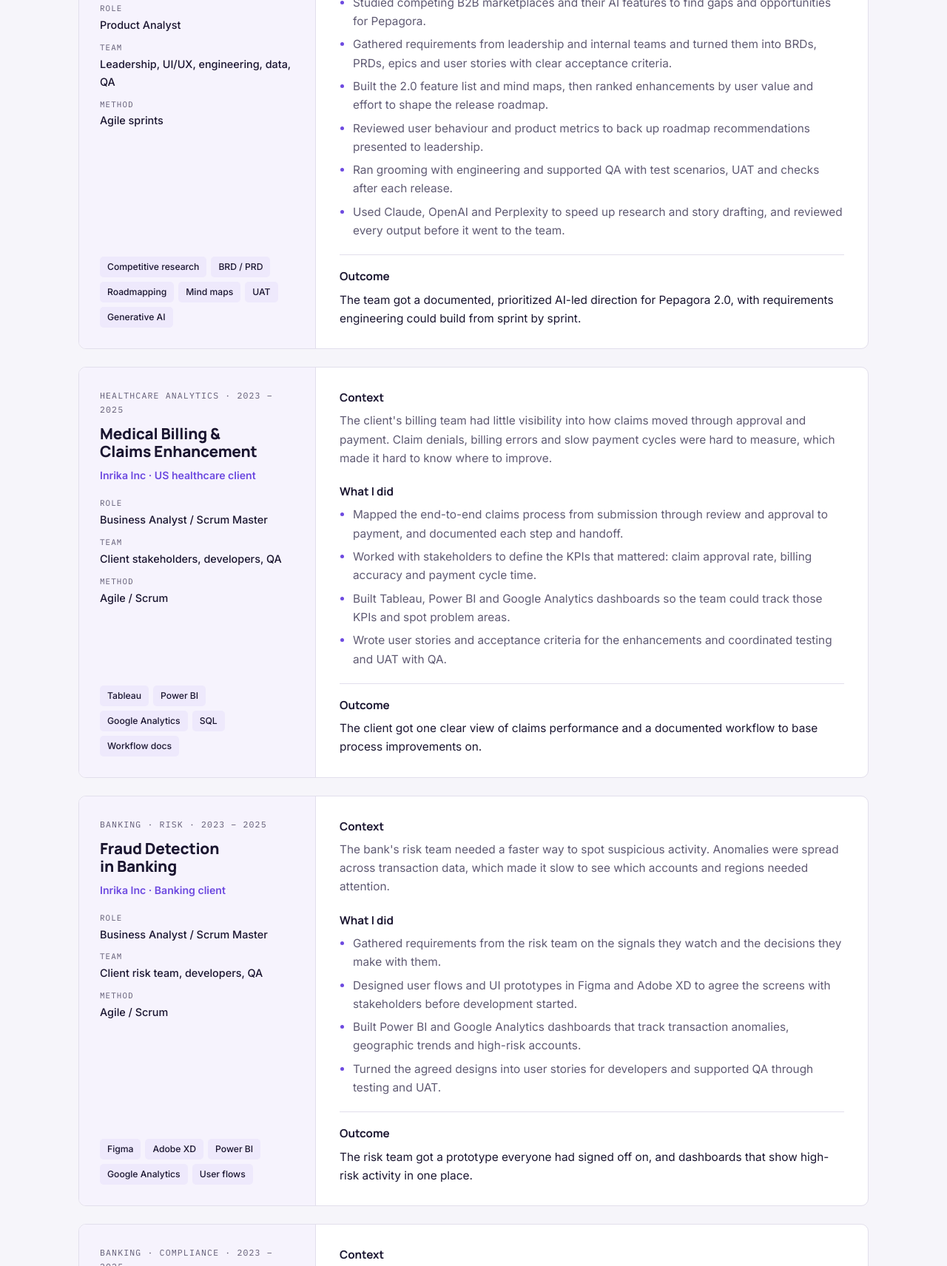
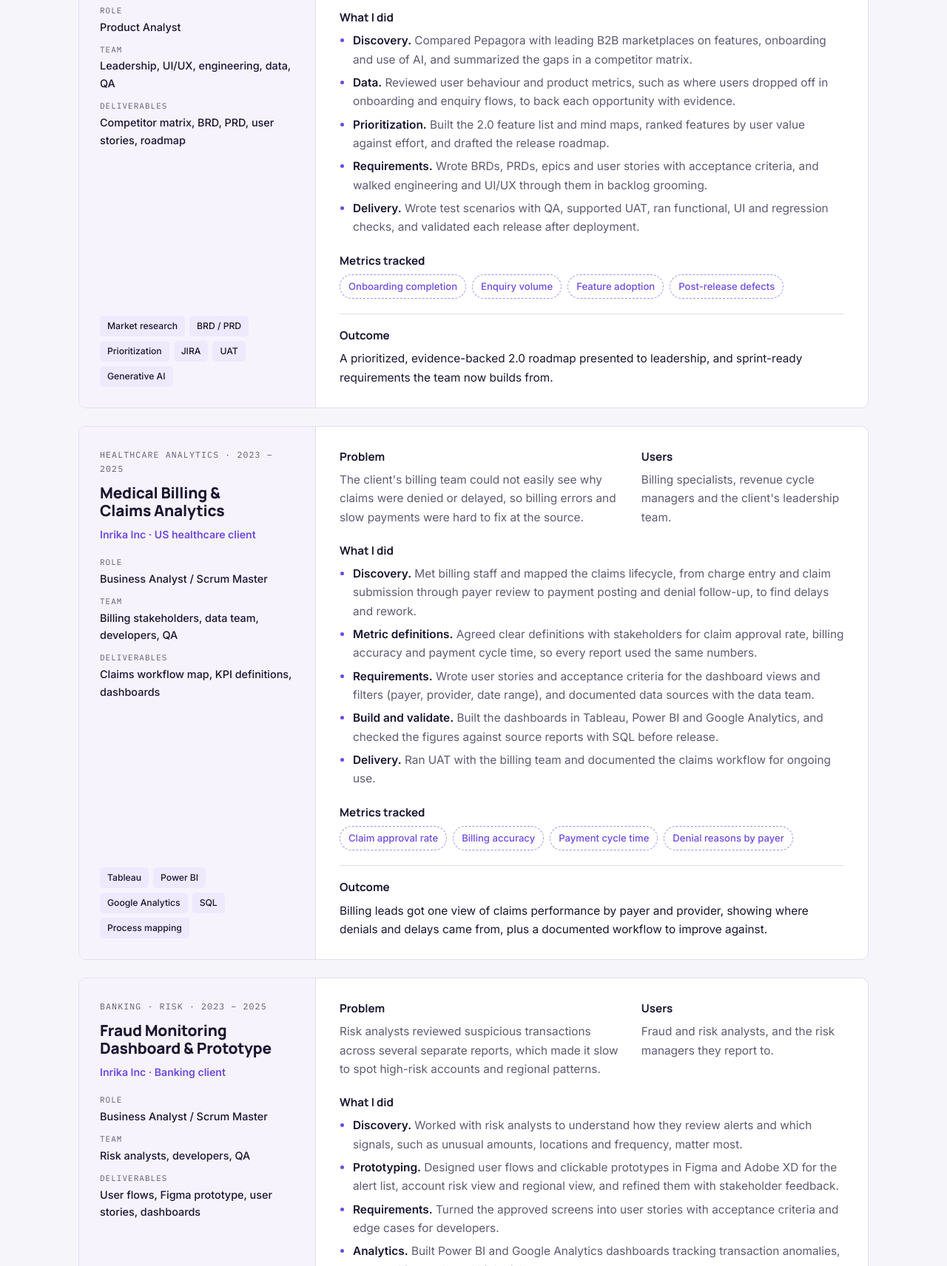
Before and after one commit to edevadharshini159/deva.github.io, a plain HTML site: page index.html in a window 1280 px wide. Shown: the part 1452-3164 px from the top of the page at 74% size. Drawn offline with Linux system fonts and the light colour scheme.

Commit message:
Rewrite project case studies for Product Analyst roles
Co-Authored-By: Claude Opus 5.5 <noreply@anthropic.com>
Claude-Session: https://claude.ai/code/session_01CW81dBNZPeCJUxcUbASPQW

```diff
--- a/index.html
+++ b/index.html
@@ -124,6 +124,12 @@ section.block{padding-block:84px 0}
 .cs p,.cs li{color:var(--muted);font-size:.96rem}
 .cs ul{margin:0;padding-left:18px;display:grid;gap:6px}
 .cs li::marker{color:var(--accent)}
+.cs.two{display:grid;grid-template-columns:1.4fr 1fr;gap:24px}
+.cs.two > div{min-width:0}
+.cs li b{color:var(--ink);font-weight:600}
+.metrics{display:flex;flex-wrap:wrap;gap:8px}
+.metric{font-size:.82rem;font-weight:500;padding:5px 11px;border-radius:999px;border:1px dashed color-mix(in srgb,var(--accent) 55%,var(--line));color:var(--accent)}
+@media (max-width:640px){.cs.two{grid-template-columns:1fr;gap:20px}}
 .cs.out{border-top:1px solid var(--line);padding-top:16px}
 .cs.out p{color:var(--ink)}
 @media (max-width:860px){.case{grid-template-columns:1fr}.case-side{border-right:0;border-bottom:1px solid var(--line)}.case-main{padding:24px}}
@@ -276,106 +282,70 @@ section.block{padding-block:84px 0}
       <div class="sec-head">
         <p class="eyebrow">Key projects</p>
         <h2>Selected work</h2>
-        <p class="sec-sub">Four projects across a B2B marketplace, healthcare claims and banking. Each one shows the context, my role, what I did and what the team got out of it.</p>
+        <p class="sec-sub">Four projects across a B2B marketplace, healthcare and banking. Each follows how I work as a Product Analyst: understand the problem and the users, define the requirements, deliver with the team and measure the result.</p>
       </div>
       <div class="cases">
-
         <article class="card case">
           <div class="case-side">
             <span class="p-cat">Product strategy · 2025 – Present</span>
-            <h3>AI-Driven Product Evolution: Pepagora 1.0 to 2.0</h3>
+            <h3>Pepagora 2.0: AI-Led Product Roadmap</h3>
             <p class="client">Pepagora · B2B marketplace</p>
-            <dl class="facts">
-              <div><dt>Role</dt><dd>Product Analyst</dd></div>
-              <div><dt>Team</dt><dd>Leadership, UI/UX, engineering, data, QA</dd></div>
-              <div><dt>Method</dt><dd>Agile sprints</dd></div>
-            </dl>
-            <div class="tags"><span class="tag">Competitive research</span><span class="tag">BRD / PRD</span><span class="tag">Roadmapping</span><span class="tag">Mind maps</span><span class="tag">UAT</span><span class="tag">Generative AI</span></div>
+            <dl class="facts"><div><dt>Role</dt><dd>Product Analyst</dd></div><div><dt>Team</dt><dd>Leadership, UI/UX, engineering, data, QA</dd></div><div><dt>Deliverables</dt><dd>Competitor matrix, BRD, PRD, user stories, roadmap</dd></div></dl>
+            <div class="tags"><span class="tag">Market research</span><span class="tag">BRD / PRD</span><span class="tag">Prioritization</span><span class="tag">JIRA</span><span class="tag">UAT</span><span class="tag">Generative AI</span></div>
           </div>
           <div class="case-main">
-            <div class="cs"><h4>Context</h4><p>Pepagora is a B2B marketplace that connects buyers and suppliers. Version 1.0 met the core listing and enquiry needs, and the company wanted version 2.0 to use AI to make discovery and matching smarter and to compete with larger B2B platforms.</p></div>
-            <div class="cs"><h4>What I did</h4><ul>
-              <li>Studied competing B2B marketplaces and their AI features to find gaps and opportunities for Pepagora.</li>
-              <li>Gathered requirements from leadership and internal teams and turned them into BRDs, PRDs, epics and user stories with clear acceptance criteria.</li>
-              <li>Built the 2.0 feature list and mind maps, then ranked enhancements by user value and effort to shape the release roadmap.</li>
-              <li>Reviewed user behaviour and product metrics to back up roadmap recommendations presented to leadership.</li>
-              <li>Ran grooming with engineering and supported QA with test scenarios, UAT and checks after each release.</li>
-              <li>Used Claude, OpenAI and Perplexity to speed up research and story drafting, and reviewed every output before it went to the team.</li>
-            </ul></div>
-            <div class="cs out"><h4>Outcome</h4><p>The team got a documented, prioritized AI-led direction for Pepagora 2.0, with requirements engineering could build from sprint by sprint.</p></div>
+            <div class="cs two"><div><h4>Problem</h4><p>Pepagora 1.0 handled basic product listings and buyer enquiries. To compete with larger B2B marketplaces, leadership wanted 2.0 to use AI, but needed evidence on which features to build first.</p></div><div><h4>Users</h4><p>SME suppliers listing their products, business buyers sourcing them, and Pepagora's internal sales team.</p></div></div>
+            <div class="cs"><h4>What I did</h4><ul><li><b>Discovery.</b> Compared Pepagora with leading B2B marketplaces on features, onboarding and use of AI, and summarized the gaps in a competitor matrix.</li><li><b>Data.</b> Reviewed user behaviour and product metrics, such as where users dropped off in onboarding and enquiry flows, to back each opportunity with evidence.</li><li><b>Prioritization.</b> Built the 2.0 feature list and mind maps, ranked features by user value against effort, and drafted the release roadmap.</li><li><b>Requirements.</b> Wrote BRDs, PRDs, epics and user stories with acceptance criteria, and walked engineering and UI/UX through them in backlog grooming.</li><li><b>Delivery.</b> Wrote test scenarios with QA, supported UAT, ran functional, UI and regression checks, and validated each release after deployment.</li></ul></div>
+            <div class="cs"><h4>Metrics tracked</h4><div class="metrics"><span class="metric">Onboarding completion</span><span class="metric">Enquiry volume</span><span class="metric">Feature adoption</span><span class="metric">Post-release defects</span></div></div>
+            <div class="cs out"><h4>Outcome</h4><p>A prioritized, evidence-backed 2.0 roadmap presented to leadership, and sprint-ready requirements the team now builds from.</p></div>
           </div>
         </article>
 
         <article class="card case">
           <div class="case-side">
             <span class="p-cat">Healthcare analytics · 2023 – 2025</span>
-            <h3>Medical Billing &amp; Claims Enhancement</h3>
+            <h3>Medical Billing &amp; Claims Analytics</h3>
             <p class="client">Inrika Inc · US healthcare client</p>
-            <dl class="facts">
-              <div><dt>Role</dt><dd>Business Analyst / Scrum Master</dd></div>
-              <div><dt>Team</dt><dd>Client stakeholders, developers, QA</dd></div>
-              <div><dt>Method</dt><dd>Agile / Scrum</dd></div>
-            </dl>
-            <div class="tags"><span class="tag">Tableau</span><span class="tag">Power BI</span><span class="tag">Google Analytics</span><span class="tag">SQL</span><span class="tag">Workflow docs</span></div>
+            <dl class="facts"><div><dt>Role</dt><dd>Business Analyst / Scrum Master</dd></div><div><dt>Team</dt><dd>Billing stakeholders, data team, developers, QA</dd></div><div><dt>Deliverables</dt><dd>Claims workflow map, KPI definitions, dashboards</dd></div></dl>
+            <div class="tags"><span class="tag">Tableau</span><span class="tag">Power BI</span><span class="tag">Google Analytics</span><span class="tag">SQL</span><span class="tag">Process mapping</span></div>
           </div>
           <div class="case-main">
-            <div class="cs"><h4>Context</h4><p>The client's billing team had little visibility into how claims moved through approval and payment. Claim denials, billing errors and slow payment cycles were hard to measure, which made it hard to know where to improve.</p></div>
-            <div class="cs"><h4>What I did</h4><ul>
-              <li>Mapped the end-to-end claims process from submission through review and approval to payment, and documented each step and handoff.</li>
-              <li>Worked with stakeholders to define the KPIs that mattered: claim approval rate, billing accuracy and payment cycle time.</li>
-              <li>Built Tableau, Power BI and Google Analytics dashboards so the team could track those KPIs and spot problem areas.</li>
-              <li>Wrote user stories and acceptance criteria for the enhancements and coordinated testing and UAT with QA.</li>
-            </ul></div>
-            <div class="cs out"><h4>Outcome</h4><p>The client got one clear view of claims performance and a documented workflow to base process improvements on.</p></div>
+            <div class="cs two"><div><h4>Problem</h4><p>The client's billing team could not easily see why claims were denied or delayed, so billing errors and slow payments were hard to fix at the source.</p></div><div><h4>Users</h4><p>Billing specialists, revenue cycle managers and the client's leadership team.</p></div></div>
+            <div class="cs"><h4>What I did</h4><ul><li><b>Discovery.</b> Met billing staff and mapped the claims lifecycle, from charge entry and claim submission through payer review to payment posting and denial follow-up, to find delays and rework.</li><li><b>Metric definitions.</b> Agreed clear definitions with stakeholders for claim approval rate, billing accuracy and payment cycle time, so every report used the same numbers.</li><li><b>Requirements.</b> Wrote user stories and acceptance criteria for the dashboard views and filters (payer, provider, date range), and documented data sources with the data team.</li><li><b>Build and validate.</b> Built the dashboards in Tableau, Power BI and Google Analytics, and checked the figures against source reports with SQL before release.</li><li><b>Delivery.</b> Ran UAT with the billing team and documented the claims workflow for ongoing use.</li></ul></div>
+            <div class="cs"><h4>Metrics tracked</h4><div class="metrics"><span class="metric">Claim approval rate</span><span class="metric">Billing accuracy</span><span class="metric">Payment cycle time</span><span class="metric">Denial reasons by payer</span></div></div>
+            <div class="cs out"><h4>Outcome</h4><p>Billing leads got one view of claims performance by payer and provider, showing where denials and delays came from, plus a documented workflow to improve against.</p></div>
           </div>
         </article>
 
         <article class="card case">
           <div class="case-side">
             <span class="p-cat">Banking · Risk · 2023 – 2025</span>
-            <h3>Fraud Detection in Banking</h3>
+            <h3>Fraud Monitoring Dashboard &amp; Prototype</h3>
             <p class="client">Inrika Inc · Banking client</p>
-            <dl class="facts">
-              <div><dt>Role</dt><dd>Business Analyst / Scrum Master</dd></div>
-              <div><dt>Team</dt><dd>Client risk team, developers, QA</dd></div>
-              <div><dt>Method</dt><dd>Agile / Scrum</dd></div>
-            </dl>
+            <dl class="facts"><div><dt>Role</dt><dd>Business Analyst / Scrum Master</dd></div><div><dt>Team</dt><dd>Risk analysts, developers, QA</dd></div><div><dt>Deliverables</dt><dd>User flows, Figma prototype, user stories, dashboards</dd></div></dl>
             <div class="tags"><span class="tag">Figma</span><span class="tag">Adobe XD</span><span class="tag">Power BI</span><span class="tag">Google Analytics</span><span class="tag">User flows</span></div>
           </div>
           <div class="case-main">
-            <div class="cs"><h4>Context</h4><p>The bank's risk team needed a faster way to spot suspicious activity. Anomalies were spread across transaction data, which made it slow to see which accounts and regions needed attention.</p></div>
-            <div class="cs"><h4>What I did</h4><ul>
-              <li>Gathered requirements from the risk team on the signals they watch and the decisions they make with them.</li>
-              <li>Designed user flows and UI prototypes in Figma and Adobe XD to agree the screens with stakeholders before development started.</li>
-              <li>Built Power BI and Google Analytics dashboards that track transaction anomalies, geographic trends and high-risk accounts.</li>
-              <li>Turned the agreed designs into user stories for developers and supported QA through testing and UAT.</li>
-            </ul></div>
-            <div class="cs out"><h4>Outcome</h4><p>The risk team got a prototype everyone had signed off on, and dashboards that show high-risk activity in one place.</p></div>
+            <div class="cs two"><div><h4>Problem</h4><p>Risk analysts reviewed suspicious transactions across several separate reports, which made it slow to spot high-risk accounts and regional patterns.</p></div><div><h4>Users</h4><p>Fraud and risk analysts, and the risk managers they report to.</p></div></div>
+            <div class="cs"><h4>What I did</h4><ul><li><b>Discovery.</b> Worked with risk analysts to understand how they review alerts and which signals, such as unusual amounts, locations and frequency, matter most.</li><li><b>Prototyping.</b> Designed user flows and clickable prototypes in Figma and Adobe XD for the alert list, account risk view and regional view, and refined them with stakeholder feedback.</li><li><b>Requirements.</b> Turned the approved screens into user stories with acceptance criteria and edge cases for developers.</li><li><b>Analytics.</b> Built Power BI and Google Analytics dashboards tracking transaction anomalies, geographic trends and high-risk accounts.</li><li><b>Delivery.</b> Ran sprint ceremonies and coordinated test planning and UAT with QA.</li></ul></div>
+            <div class="cs"><h4>Metrics tracked</h4><div class="metrics"><span class="metric">Transaction anomalies</span><span class="metric">High-risk accounts</span><span class="metric">Alerts by region</span><span class="metric">Trend over time</span></div></div>
+            <div class="cs out"><h4>Outcome</h4><p>Developers built from screens stakeholders had already approved, and analysts could see high-risk activity in one place.</p></div>
           </div>
         </article>
 
         <article class="card case">
           <div class="case-side">
             <span class="p-cat">Banking · Compliance · 2023 – 2025</span>
-            <h3>AML Compliance Enhancement</h3>
+            <h3>AML Compliance Process Redesign</h3>
             <p class="client">Inrika Inc · Banking client</p>
-            <dl class="facts">
-              <div><dt>Role</dt><dd>Business Analyst / Scrum Master</dd></div>
-              <div><dt>Team</dt><dd>Compliance, product owners, developers</dd></div>
-              <div><dt>Method</dt><dd>Agile / Scrum</dd></div>
-            </dl>
+            <dl class="facts"><div><dt>Role</dt><dd>Business Analyst / Scrum Master</dd></div><div><dt>Team</dt><dd>Compliance officers, product owners, developers</dd></div><div><dt>Deliverables</dt><dd>As-is / to-be flows, business rules, SOPs, API requirements</dd></div></dl>
             <div class="tags"><span class="tag">Process flows</span><span class="tag">Business rules</span><span class="tag">SOPs</span><span class="tag">API requirements</span><span class="tag">Visio / Lucidchart</span></div>
           </div>
           <div class="case-main">
-            <div class="cs"><h4>Context</h4><p>The bank needed to strengthen its anti-money-laundering (AML) controls: monitoring transactions, raising Suspicious Activity Reports (SARs) and connecting the monitoring system to core banking.</p></div>
-            <div class="cs"><h4>What I did</h4><ul>
-              <li>Analyzed the existing compliance workflow with the compliance team to find gaps and manual steps.</li>
-              <li>Created process flows covering how a transaction is monitored, flagged, investigated and reported.</li>
-              <li>Documented the business rules for transaction monitoring and the requirements for SAR filing.</li>
-              <li>Wrote requirements for the API integration with the core banking system so the right data reached the monitoring tool.</li>
-              <li>Prepared SOPs so compliance staff could follow the new process consistently.</li>
-            </ul></div>
-            <div class="cs out"><h4>Outcome</h4><p>The client got clear, documented AML rules, flows and SOPs that both the compliance team and the developers could work from.</p></div>
+            <div class="cs two"><div><h4>Problem</h4><p>The bank's anti-money-laundering (AML) process relied on manual steps and loosely documented rules, and the monitoring tool needed reliable data from core banking.</p></div><div><h4>Users</h4><p>Compliance officers and AML investigators, plus the developers building the integration.</p></div></div>
+            <div class="cs"><h4>What I did</h4><ul><li><b>Current state.</b> Mapped the as-is compliance process with the compliance team and highlighted manual handoffs and gaps.</li><li><b>Business rules.</b> Documented the transaction monitoring rules, including thresholds and the patterns that should raise an alert.</li><li><b>Future state.</b> Designed to-be process flows from alert to investigation, escalation and Suspicious Activity Report (SAR) filing.</li><li><b>Integration.</b> Wrote API requirements for the core banking integration: the data fields needed, how often they refresh and how errors are handled.</li><li><b>Adoption.</b> Prepared SOPs so compliance staff could follow the new process consistently.</li></ul></div>
+            <div class="cs"><h4>Metrics tracked</h4><div class="metrics"><span class="metric">Alert volume</span><span class="metric">Investigation turnaround</span><span class="metric">SAR filing timeliness</span></div></div>
+            <div class="cs out"><h4>Outcome</h4><p>Compliance and development teams worked from one set of documented rules, flows and SOPs, ready for build and audit.</p></div>
           </div>
         </article>
 
```
